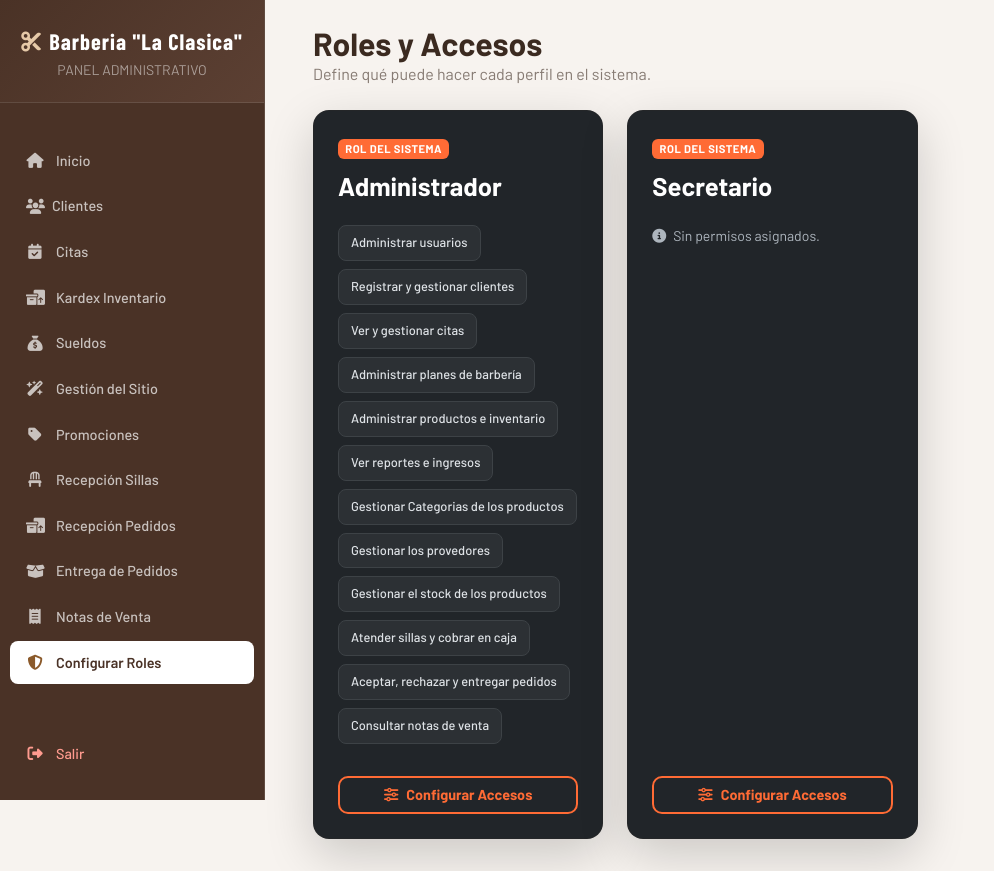
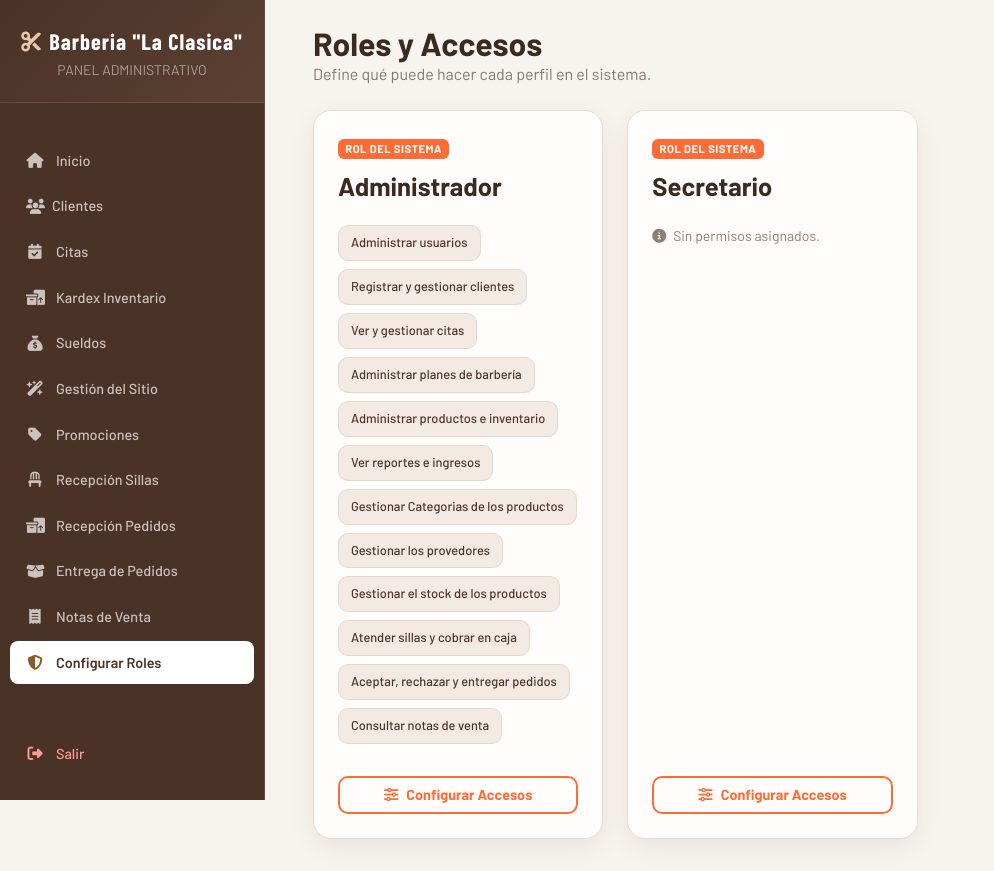
Before and after one commit to DevAngelaSS/SistemaWebBarberiaClasica, a Spring Boot app: page /admin/perfiles in a window 1280 px wide. Shown: the whole page, without its empty margins (0-994 px from the left). Run offline with Spring Boot 4, Linux system fonts and the light colour scheme; a user stored in the database is signed in; data comes from the database, SQL or seed files in the repository; some of the project's set-up classes (security, data sources, template engines, error pages and the like) are left out, and stand-ins take their place; some libraries are stand-ins or nearby versions.

Commit message:
style: tarjetas de roles y modal de accesos con nueva paleta

```diff
--- a/src/main/resources/static/css/perfiles.css
+++ b/src/main/resources/static/css/perfiles.css
@@ -79,21 +79,90 @@
     border-color: #8b5a2b !important;
 }
 
+
 #modalPermisos .modal-content {
-    background-color: #212529 !important;
-    color: #ffffff !important;
-    border: 1px solid #3d4246 !important;
+    background-color: #FFFDFC !important;
+    color: #503629 !important;
+    border: 1px solid #935f31 !important;
+    border-radius: 16px;
+    box-shadow: 0 20px 50px rgba(80, 54, 41, 0.25);
 }
 
 #modalPermisos .modal-header,
 #modalPermisos .modal-footer {
-    border-color: #3d4246 !important;
+    border-color: #935f31 !important;
 }
 
-#modalPermisos .text-muted {
-    color: rgba(255, 255, 255, 0.6) !important;
+#modalPermisos .modal-title,
+#modalPermisos .text-muted,
+#modalPermisos .text-white,
+#modalPermisos .style-label {
+    color: #503629 !important;
 }
 
-#modalPermisos .checkbox-wrapper:hover {
-    background-color: rgba(255, 255, 255, 0.08) !important;
+#modalPermisos .modal-title i,
+#modalPermisos #nombrePerfilModal {
+    color: #FF6B35 !important;
 }
+
+#modalPermisos .btn-close-white {
+    filter: none;
+    opacity: 0.6;
+}
+
+#modalPermisos .checkbox-wrapper:hover,
+#modalPermisos .checkbox-wrapper:has(input:checked) {
+    background-color: #F2EAE3 !important;
+}
+
+#modalPermisos .form-check-input:checked,
+#modalPermisos .custom-switch:checked {
+    background-color: #FF6B35 !important;
+    border-color: #FF6B35 !important;
+}
+
+#modalPermisos .form-check-input:focus {
+    border-color: #FF6B35 !important;
+    box-shadow: 0 0 0 0.2rem rgba(255, 107, 53, 0.25) !important;
+}
+
+#modalPermisos .btn-outline-light {
+    color: #503629;
+    border-color: #935f31;
+    background: transparent;
+}
+
+#modalPermisos .btn-outline-light:hover {
+    background-color: #F2EAE3;
+    color: #503629;
+    border-color: #935f31;
+}
+
+#modalPermisos .btn-warning {
+    background: #FF6B35 !important;
+    border: none !important;
+    color: #ffffff !important;
+}
+
+#modalPermisos .btn-warning:hover {
+    background: #e85a26 !important;
+}
+
+/* Contenedores de roles */
+.role-card {
+    background-color: #FFFDFC;
+    border: 1px solid #E8DCD1 !important;
+    border-radius: 18px;
+    box-shadow: 0 8px 25px rgba(80, 54, 41, 0.08) !important;
+}
+
+/* Permisos individuales */
+.permission-badge {
+    background-color: #F2EAE3;
+    color: #503629;
+    border: 1px solid #E5D8CC;
+    padding: 8px 12px;
+    font-size: 0.8rem;
+    border-radius: 10px;
+    line-height: 1.4;
+}
--- a/src/main/resources/templates/perfiles-lista.html
+++ b/src/main/resources/templates/perfiles-lista.html
@@ -24,7 +24,7 @@
 
             <div class="row g-4">
                 <div th:each="p : ${perfiles}" class="col-md-6 col-lg-4">
-                    <div class="card h-100 border-0 shadow-lg" style="background-color: #212529; border-radius: 16px;">
+                    <div class="card h-100 shadow-lg role-card">
                         <div class="card-body d-flex flex-column p-4">
 
                             <div class="mb-3">
@@ -32,18 +32,18 @@
                                     style="background-color: #ff6b35; color: #ffffff; font-size: 0.7rem; letter-spacing: 0.5px;">
                                     Rol del Sistema
                                 </span>
-                                <h3 class="fw-bold text-white m-0 mt-1" style="font-size: 1.6rem;"
-                                    th:text="${p.nombrePerfil}"></h3>
+                                <h3 class="fw-bold m-0 mt-1" style="font-size: 1.6rem; color: #3B2A22;"
+                                    th:text="${p.nombrePerfil}">
+                                </h3>
                             </div>
 
                             <div class="mb-4 flex-grow-1">
                                 <div th:if="${not #lists.isEmpty(p.permisos)}" class="d-flex flex-wrap gap-2 pt-2">
                                     <span th:each="perm : ${p.permisos}" th:text="${perm.descripcion}"
-                                        class="badge fw-medium text-wrap text-start"
-                                        style="background-color: #2c3034; color: #dee2e6; border: 1px solid #3d4246; padding: 8px 12px; font-size: 0.8rem; border-radius: 8px; line-height: 1.4;">
+                                        class="badge fw-medium text-wrap text-start permission-badge">
                                     </span>
                                 </div>
-                                <div th:if="${#lists.isEmpty(p.permisos)}" class="small pt-2" style="color:#adb5bd;">
+                                <div th:if="${#lists.isEmpty(p.permisos)}" class="small pt-2" style="color: #927D6E;">
                                     <i class="fa-solid fa-circle-info me-1"></i> Sin permisos asignados.
                                 </div>
                             </div>
```
